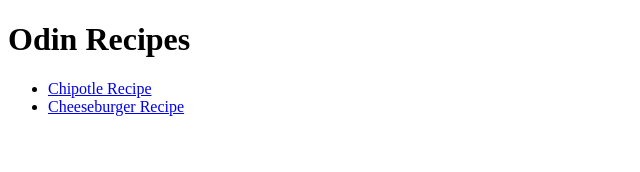
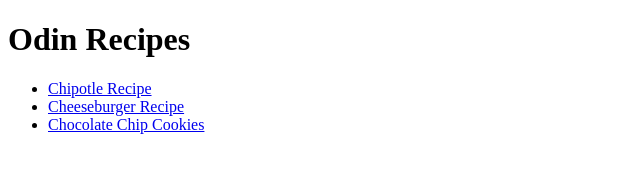
Before and after one commit to ethanchiara06/odin-recipes, a plain HTML site: page index.html in a window 1280 px wide. Shown: the whole page, without its empty margins (0-640 px from the left). Drawn offline with Linux system fonts and the light colour scheme.

Commit message:
Add link for choc chip cookie recipe

```diff
--- a/index.html
+++ b/index.html
@@ -13,7 +13,7 @@
           <ul>
             <li> <a href="recipes/chipotle.html">Chipotle Recipe</a></li>
             <li>  <a href="recipes/cburg.html">Cheeseburger Recipe</a></li>
-
+            <li> <a href="recipes/chocchip.html">Chocolate Chip Cookies</a></li>
 
           </ul>
 
```
